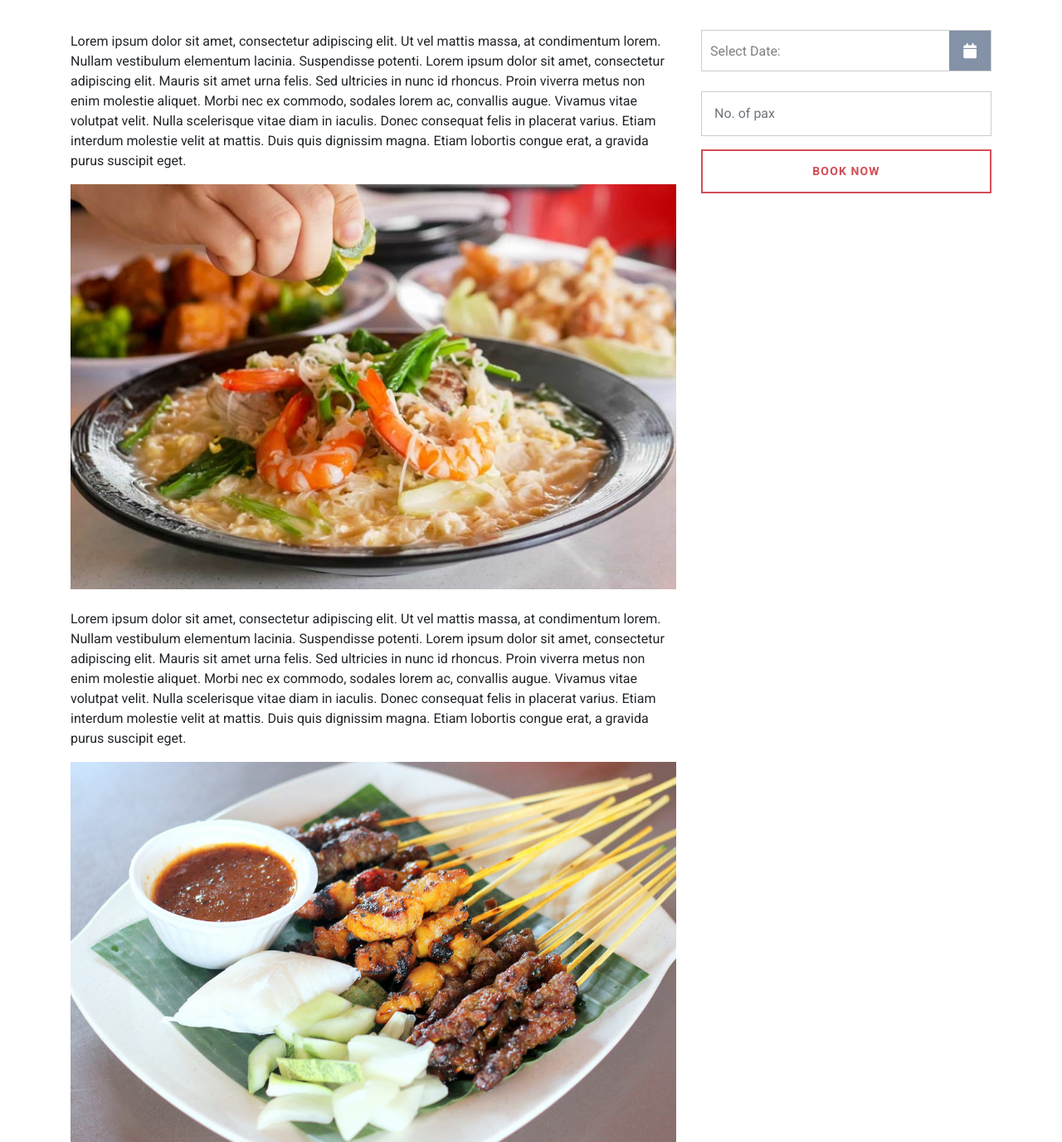
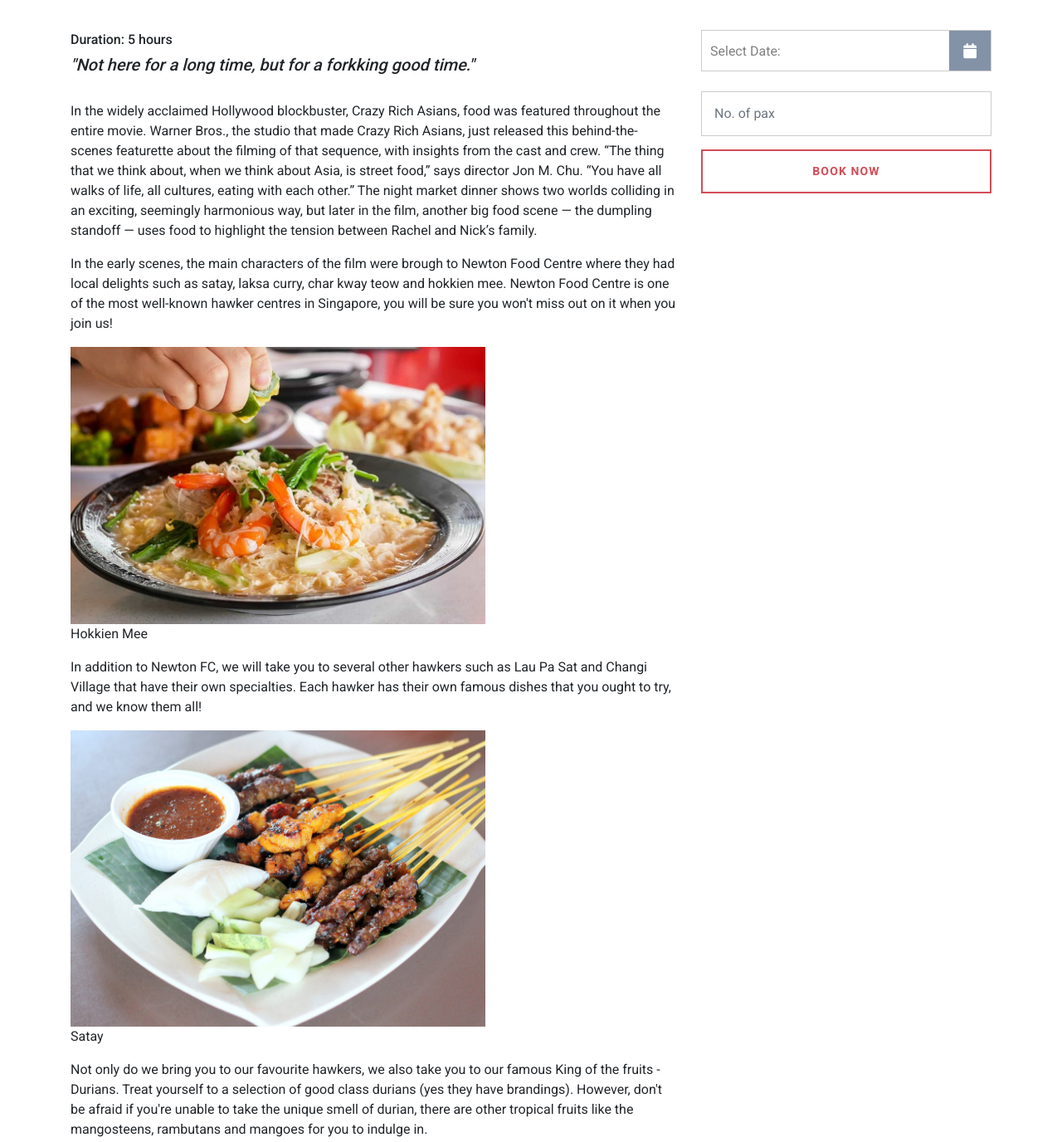
Before and after one commit to YongMinXuan/WokTheFork, a plain HTML site: page crazyrichasians.html in a window 1280 px wide. Shown: the part 800-2176 px from the top of the page at 83% size. Drawn offline with nearby package versions, Linux system fonts and the light colour scheme.

Commit message:
Add files via upload

```diff
--- a/crazyrichasians.html
+++ b/crazyrichasians.html
@@ -76,7 +76,6 @@
     <div class="row banner" id="big-banner">
       <div class="videoWrapper">
         <!-- <div class="overlay">
-
           </div> -->
         <video playsinline autoplay muted loop id="myVideo">
           <source src="./images/crazyrichasians.mp4" type="video/mp4">
@@ -89,42 +88,35 @@
       <div class="row">
             <div class="col-md-8 col-12">
                 <h2 class="banner-title" style="text-align:left">Crazy Rich Asians Food Tour</h2>
-          <p class="banner-description" style="text-align:left">
-            Lorem ipsum dolor sit amet, consectetur adipiscing elit. Ut vel mattis massa, at condimentum lorem. Nullam
-            vestibulum elementum lacinia. Suspendisse potenti. Lorem ipsum dolor sit amet, consectetur adipiscing elit.
-            Mauris sit amet urna felis. Sed ultricies in nunc id rhoncus. Proin viverra metus non enim molestie
-            aliquet. Morbi nec ex commodo, sodales lorem ac, convallis augue. Vivamus vitae volutpat velit. Nulla
-            scelerisque vitae diam in iaculis. Donec consequat felis in placerat varius. Etiam interdum molestie velit
-            at mattis. Duis quis dignissim magna. Etiam lobortis congue erat, a gravida purus suscipit eget.
-          </p>
-
-          <img src="./images/tzechar.jpg" alt="tzechar" style="width:100%">
-          <br>
+                <h6 style="text-align:left">Duration: 5 hours</h6>
+                <h5 style="text-align:left"><i>"Not here for a long time, but for a forkking good time."</i></h5>
                 <br>
                 <p class="banner-description" style="text-align:left">
-            Lorem ipsum dolor sit amet, consectetur adipiscing elit. Ut vel mattis massa, at condimentum lorem. Nullam
-            vestibulum elementum lacinia. Suspendisse potenti. Lorem ipsum dolor sit amet, consectetur adipiscing elit.
-            Mauris sit amet urna felis. Sed ultricies in nunc id rhoncus. Proin viverra metus non enim molestie
-            aliquet. Morbi nec ex commodo, sodales lorem ac, convallis augue. Vivamus vitae volutpat velit. Nulla
-            scelerisque vitae diam in iaculis. Donec consequat felis in placerat varius. Etiam interdum molestie velit
-            at mattis. Duis quis dignissim magna. Etiam lobortis congue erat, a gravida purus suscipit eget.
+                In the widely acclaimed Hollywood blockbuster, Crazy Rich Asians, food was featured throughout the entire movie. Warner Bros., the studio that made Crazy Rich Asians, just released this behind-the-scenes featurette about the filming of that sequence, with insights from the cast and crew. “The thing that we think about, when we think about Asia, is street food,” says director Jon M. Chu. “You have all walks of life, all cultures, eating with each other.” The night market dinner shows two worlds colliding in an exciting, seemingly harmonious way, but later in the film, another big food scene — the dumpling standoff — uses food to highlight the tension between Rachel and Nick’s family.
                 </p>
+                <p class="banner-description" style="text-align:left">
+                In the early scenes, the main characters of the film were brough to Newton Food Centre where they had local delights such as satay, laksa curry, char kway teow and hokkien mee. Newton Food Centre is one of the most well-known hawker centres in Singapore, you will be sure you won't miss out on it when you join us!
+                </p>
+                <figure>
+                <img src="./images/tzechar.jpg" alt="tzechar" style="width:500px">
+                <figcaption>Hokkien Mee</figcaption>
+                </figure>
 
-          <img src="./images/satay2.jpg" alt="Satay" style="width:100%">
-          <br>
-          <br>
                 <p class="banner-description" style="text-align:left">
-            Lorem ipsum dolor sit amet, consectetur adipiscing elit. Ut vel mattis massa, at condimentum lorem. Nullam
-            vestibulum elementum lacinia. Suspendisse potenti. Lorem ipsum dolor sit amet, consectetur adipiscing elit.
-            Mauris sit amet urna felis. Sed ultricies in nunc id rhoncus. Proin viverra metus non enim molestie
-            aliquet. Morbi nec ex commodo, sodales lorem ac, convallis augue. Vivamus vitae volutpat velit. Nulla
-            scelerisque vitae diam in iaculis. Donec consequat felis in placerat varius. Etiam interdum molestie velit
-            at mattis. Duis quis dignissim magna. Etiam lobortis congue erat, a gravida purus suscipit eget.
+                In addition to Newton FC, we will take you to several other hawkers such as Lau Pa Sat and Changi Village that have their own specialties. Each hawker has their own famous dishes that you ought to try, and we know them all!
                 </p>
-
-          <img src="./images/rojak.jpg" alt="RojaK" style="width:100%">
-          <br>
-          <br>
+                <figure>
+                <img src="./images/satay2.jpg" alt="Satay" style="width:500px">
+                <figcaption>Satay</figcaption>
+                </figure>
+                <p class="banner-description" style="text-align:left">
+                Not only do we bring you to our favourite hawkers, we also take you to our famous King of the fruits - Durians.
+                Treat yourself to a selection of good class durians (yes they have brandings). However, don't be afraid if you're unable to take the unique smell of durian, there are other tropical fruits like the mangosteens, rambutans and mangoes for you to indulge in.
+                </p>
+                <figure>
+                <img src="./images/durian.jpg" alt="Durian" style="width:500px">
+                <figcaption>Durian</figcaption>
+                </figure>
 
           </div>
 
```
Lines whose indentation alone changed are shown as unchanged.
